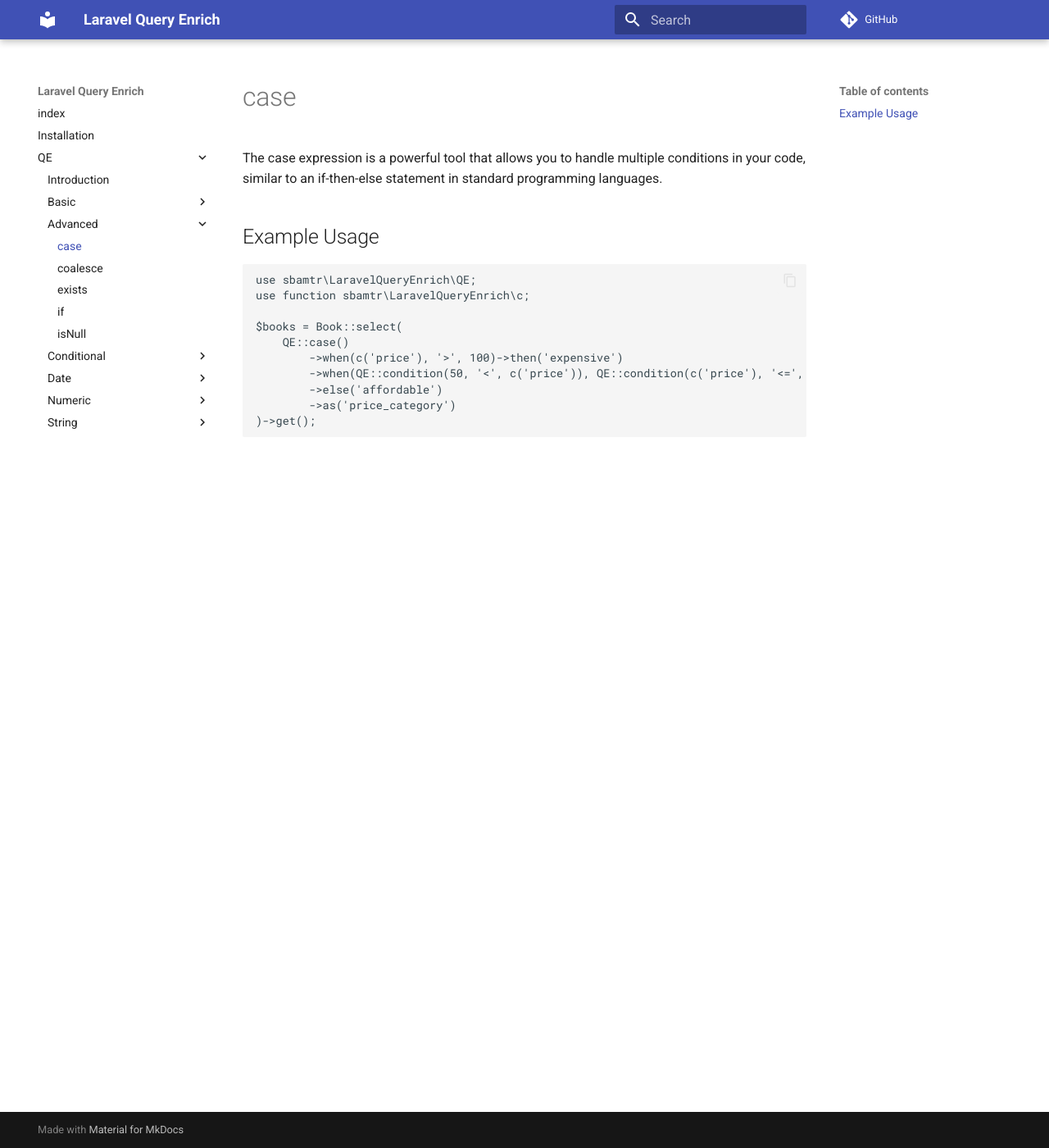
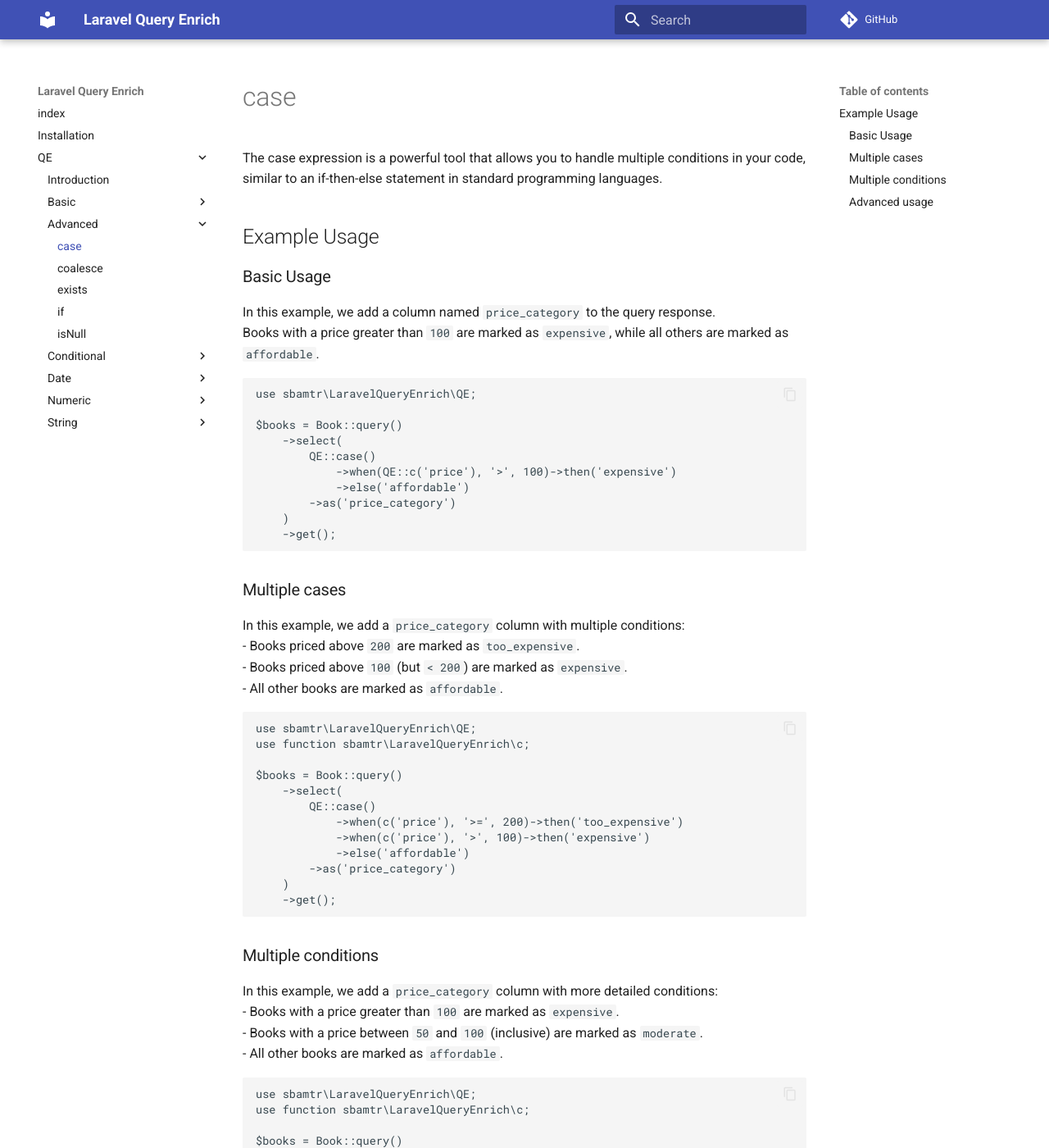
Before and after one commit to SiavashBamshadnia/Laravel-Query-Enrich, an MkDocs documentation site: the page built from docs/QE/Advanced/case.md, in a window 1280 px wide and 1400 px high. Shown: the whole window at 82% size. Built offline with MkDocs 1.6.1 and Material for MkDocs 9.7.7, drawn with Linux system fonts in a browser that asks for light colours; comment, search, counter and statistics services are not loaded; some of the changed text lies outside the part shown.

Commit message:
docs(Advanced): add more examples of case usage

````diff
--- a/docs/QE/Advanced/case.md
+++ b/docs/QE/Advanced/case.md
@@ -5,15 +5,152 @@ if-then-else statement in standard programming languages.
 
 ## Example Usage
 
+### Basic Usage
+
+In this example, we add a column named `price_category` to the query response.
+Books with a price greater than `100` are marked as `expensive`, while all others are marked as `affordable`.
+
+```php
+use sbamtr\LaravelQueryEnrich\QE;
+
+$books = Book::query()
+    ->select(
+        QE::case()
+            ->when(QE::c('price'), '>', 100)->then('expensive')
+            ->else('affordable')
+        ->as('price_category')
+    )
+    ->get();
+```
+
+### Multiple cases
+
+In this example, we add a `price_category` column with multiple conditions:
+- Books priced above `200` are marked as `too_expensive`.
+- Books priced above `100` (but `< 200`) are marked as `expensive`.
+- All other books are marked as `affordable`.
+
 ```php
 use sbamtr\LaravelQueryEnrich\QE;
 use function sbamtr\LaravelQueryEnrich\c;
 
-$books = Book::select(
-    QE::case()
-        ->when(c('price'), '>', 100)->then('expensive')
-        ->when(QE::condition(50, '<', c('price')), QE::condition(c('price'), '<=', 100))->then('moderate')
-        ->else('affordable')
+$books = Book::query()
+    ->select(
+        QE::case()
+            ->when(c('price'), '>=', 200)->then('too_expensive')
+            ->when(c('price'), '>', 100)->then('expensive')
+            ->else('affordable')
         ->as('price_category')
-)->get();
+    )
+    ->get();
 ```
+
+### Multiple conditions
+
+In this example, we add a `price_category` column with more detailed conditions:
+- Books with a price greater than `100` are marked as `expensive`.
+- Books with a price between `50` and `100` (inclusive) are marked as `moderate`.
+- All other books are marked as `affordable`.
+```php
+use sbamtr\LaravelQueryEnrich\QE;
+use function sbamtr\LaravelQueryEnrich\c;
+
+$books = Book::query()
+    ->select(
+        QE::case()
+            ->when(QE::c('price'), '>', 100)->then('expensive')
+
+            ->when(
+                QE::condition(50, '<', QE::c('price')),
+                QE::condition(QE::c('price'), '<=', 100)
+            )->then('moderate')
+
+            ->else('affordable')
+        ->as('price_category')
+    )
+    ->get();
+```
+
+### Advanced usage
+In this example, we create a report of user registrations grouped by day and user type.
+
+- We use the [`date`](../Date/date.md) function to format the `created_at` field as `Y-m-d`.
+- A `case` expression marks users as **real** if `legal_id` is `null`, or **legal** otherwise.
+- The [`count`](../Numeric/count.md) function counts the users in each group.
+
+This way, you get a daily breakdown showing how many real and legal users registered in the selected time range.
+
+
+```php
+use sbamtr\LaravelQueryEnrich\QE;
+use Carbon\Carbon;
+
+$from = Carbon::today()->startOfWeek();
+$until = Carbon::today();
+
+$statics = User::query()
+    ->select(
+        /**
+         * Convert `created_at` to `Y-m-d` format
+         */
+        QE::date(QE::c('created_at'))->as('date'),
+
+        /**
+         * Detect type of the user based on `legal_id` nullish.
+         */
+        QE::case()
+            ->when(QE::isNull(QE::c('legal_id')))->then('real')
+            ->else('legal')
+            ->as('type'),
+
+        /**
+         * Count each type values.
+         */
+        QE::count()->as('count')
+    )
+    ->whereBetween('created_at', [
+        $from->startOfDay(), $until->endOfDay()
+    ])
+    ->groupBy('date', 'type')
+    ->get()
+```
+Which results to:
+```json
+[
+    {
+        "date": "2025-02-01",
+        "type": "real",
+        "count": 8
+    },
+    {
+        "date": "2025-02-02",
+        "type": "real",
+        "count": 7
+    },
+    {
+        "date": "2025-02-03",
+        "type": "real",
+        "count": 7
+    },
+    {
+        "date": "2025-02-03",
+        "type": "legal",
+        "count": 2
+    },
+    {
+        "date": "2025-02-04",
+        "type": "real",
+        "count": 9
+    },
+    {
+        "date": "2025-02-05",
+        "type": "real",
+        "count": 5
+    },
+    {
+        "date": "2025-02-05",
+        "type": "legal",
+        "count": 1
+    }
+]
+```
````
